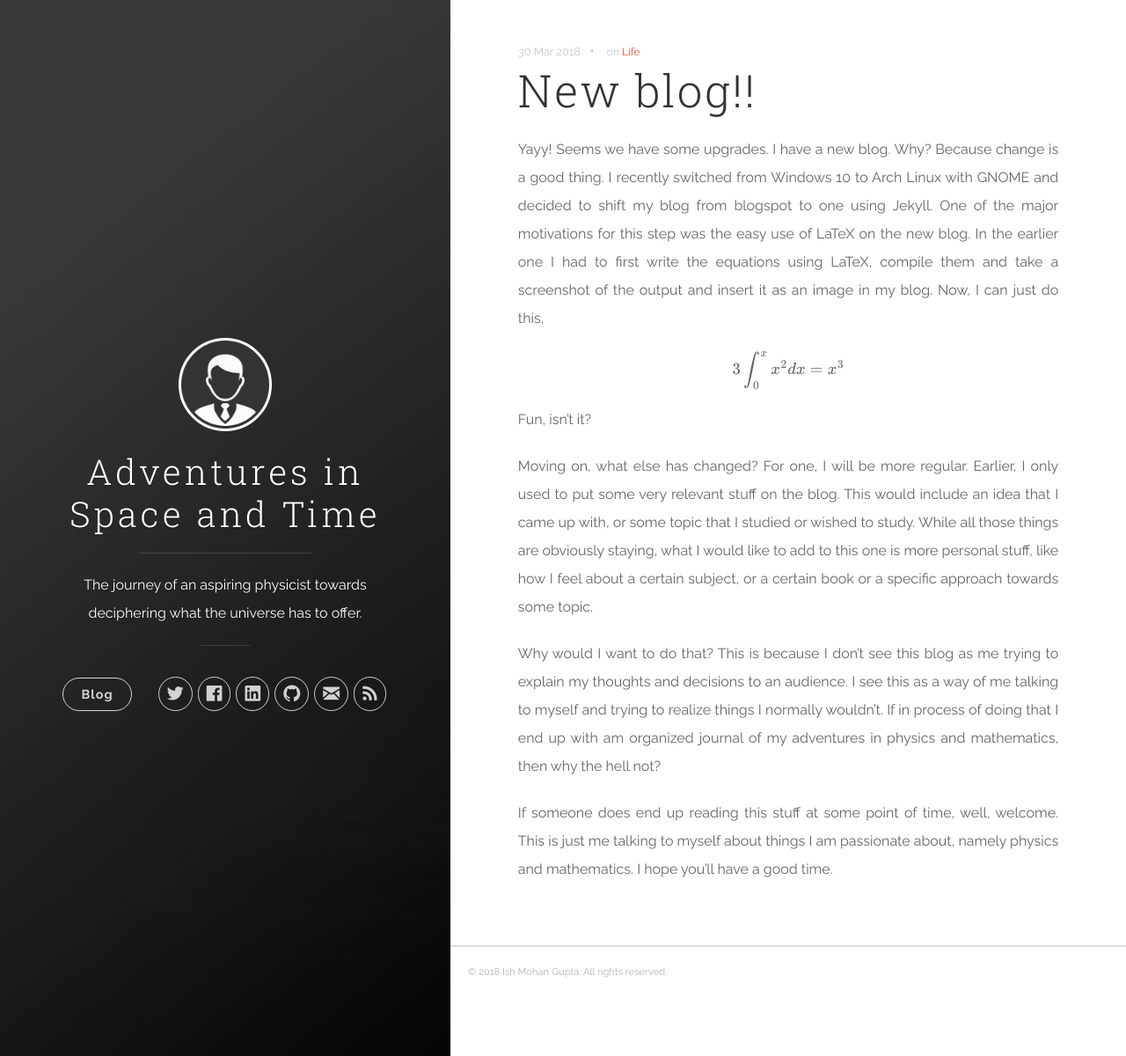
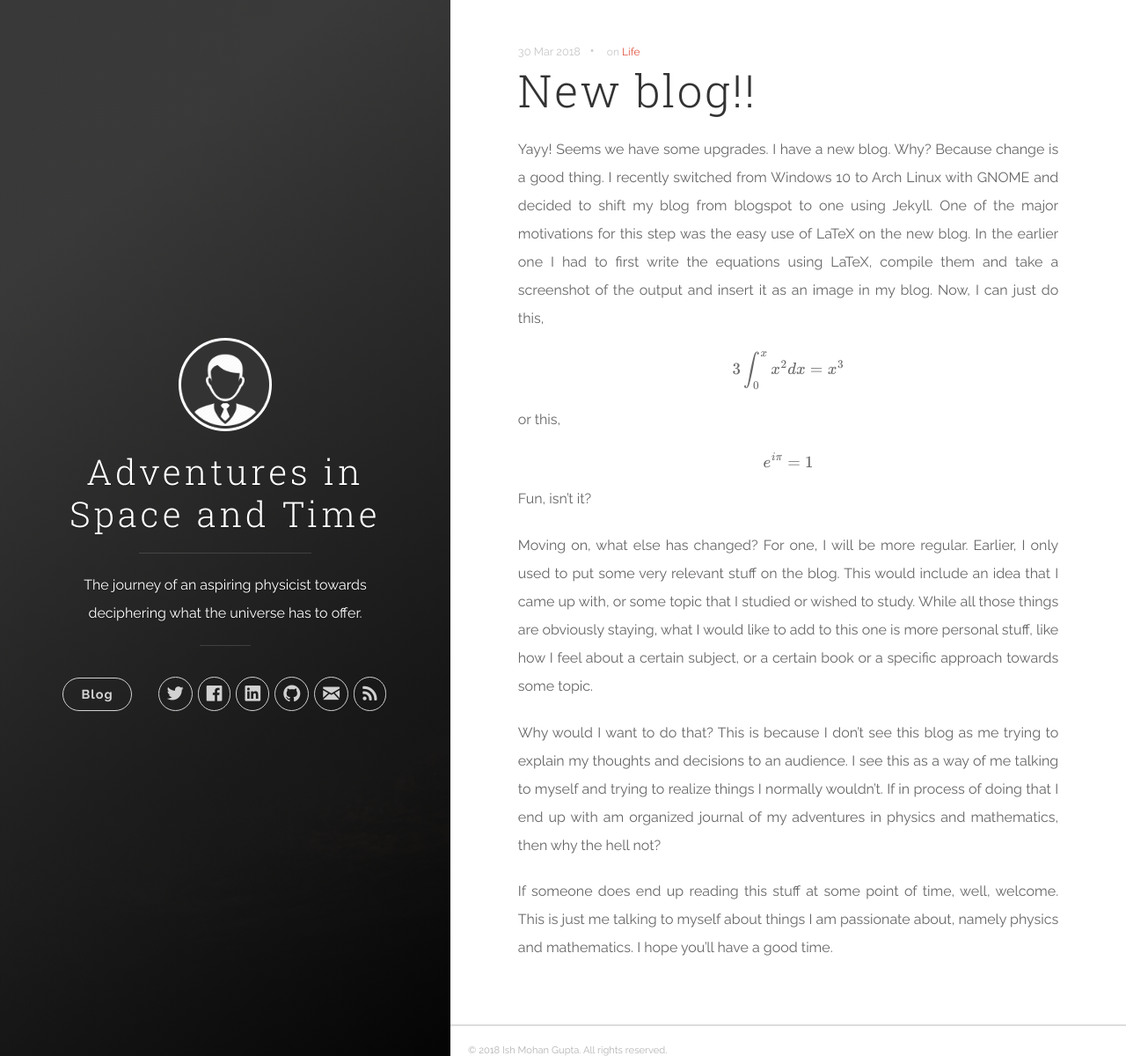
Before and after one commit to theStarlord/mne.github.io, a Jekyll site: the page built from _posts/2018-03-30-first-post.markdown, in a window 1280 px wide and 1200 px high. Shown: the whole window at 88% size. Built offline with Jekyll 4.4.1, drawn with Linux system fonts in a browser that asks for light colours; formulas are drawn with MathJax 3.

Commit message:
Minor bug edits

```diff
--- a/_posts/2018-03-30-first-post.markdown
+++ b/_posts/2018-03-30-first-post.markdown
@@ -8,6 +8,10 @@ tags: [Life]
 Yayy! Seems we have some upgrades. I have a new blog. Why? Because change is a good thing. I recently switched from Windows 10 to Arch Linux with GNOME and decided to shift my blog from blogspot to one using Jekyll. One of the major motivations for this step was the easy use of LaTeX on the new blog. In the earlier one I had to first write the equations using LaTeX, compile them and take a screenshot of the output and insert it as an image in my blog. Now, I can just do this,
 
 $$ 3 \int_{0}^{x} x^{2} dx = x^{3}$$
+
+or this,
+
+$$ e^{i\pi} = 1$$
 
 Fun, isn't it?
 
```
